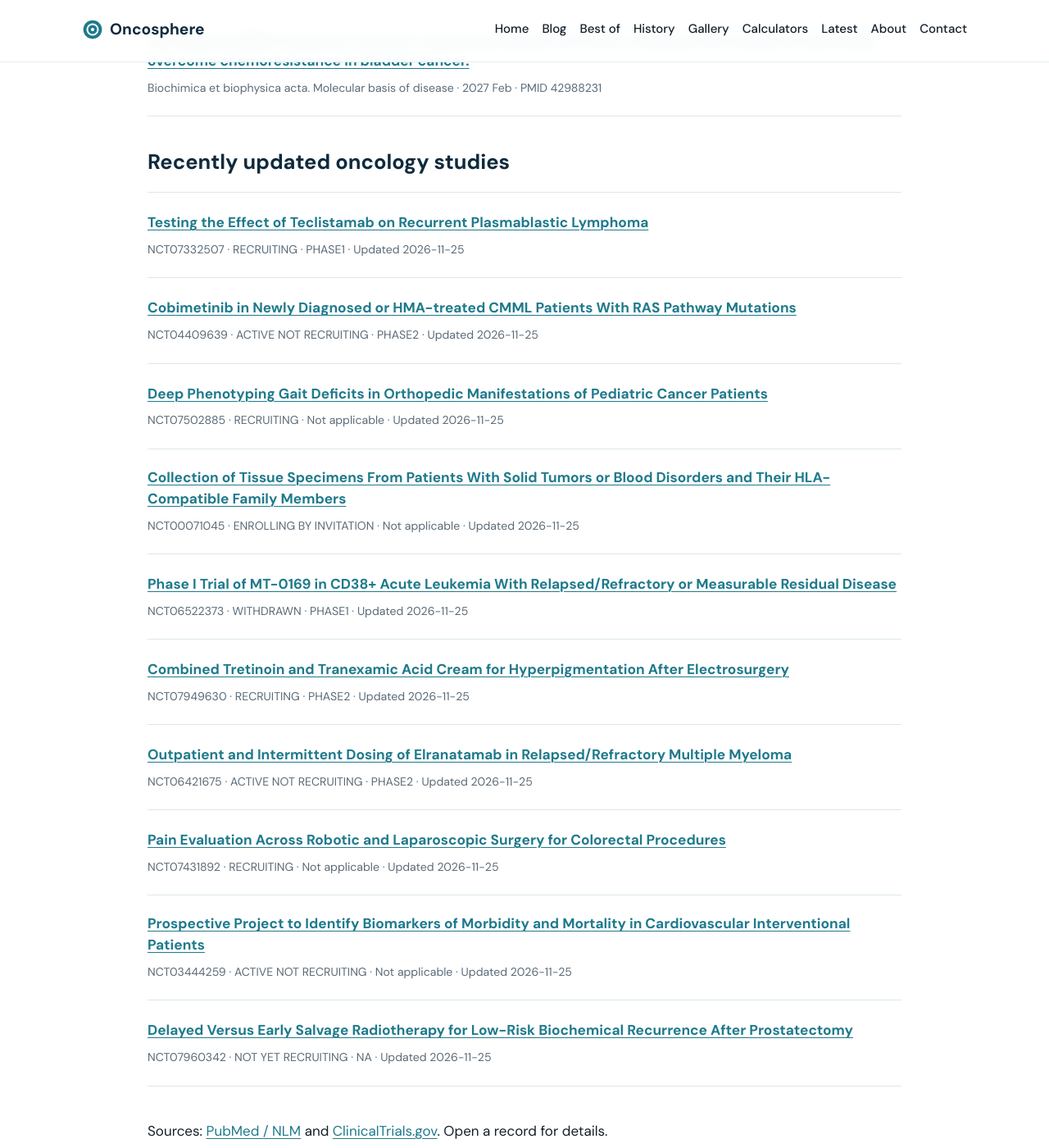
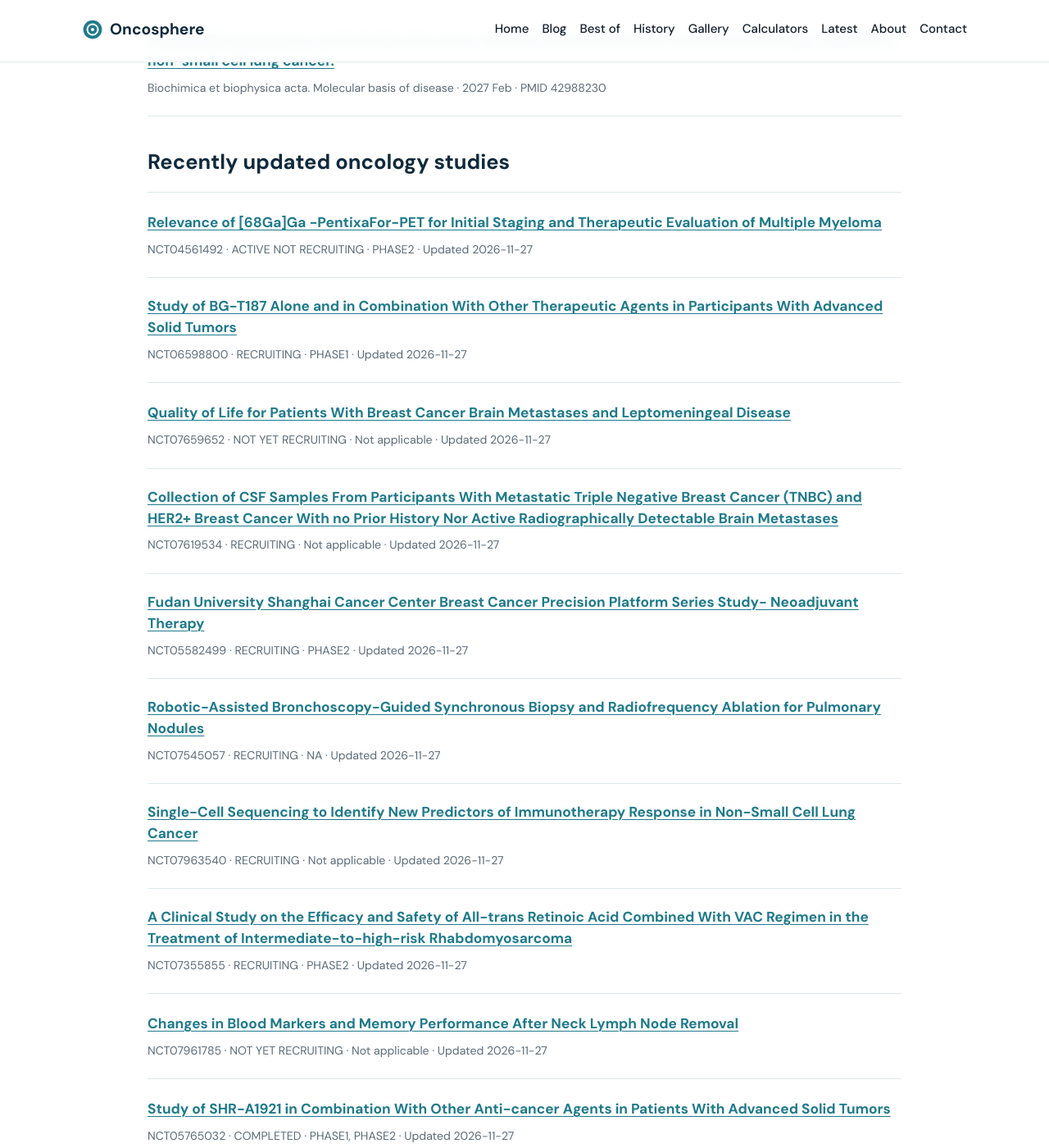
Before and after one commit to senthilstar/Oncosphere, a Jekyll site: the page built from latest.md, in a window 1280 px wide and 1400 px high, scrolled down 2139 px. Shown: the whole window at 82% size. Built offline with Jekyll 4.4.1, drawn with Linux system fonts in a browser that asks for light colours; some of the changed text lies outside the part shown.

Commit message:
Refresh oncology research feeds

```diff
--- a/_data/latest_pubmed.json
+++ b/_data/latest_pubmed.json
@@ -135,26 +135,6 @@
     "url": "https://pubmed.ncbi.nlm.nih.gov/42966514/"
   },
   {
-    "pmid": "42946182",
-    "title": "Integrated analysis of the blood-absorbed and gastric tissue-distributed components of Huangqi Fuling Decoction reveals the inhibitory effect on gastric cancer liver metastasis via the PRMT1/FOXO1 axis.",
-    "journal": "Journal of ethnopharmacology",
-    "pubdate": "2027 Feb 10",
-    "authors": [
-      "Lu D",
-      "Jia S",
-      "Song C",
-      "Liu W",
-      "Wang R",
-      "Zhao J",
-      "Feng J",
-      "Liu Y",
-      "Qu H",
-      "Nan Y",
-      "Yuan L"
-    ],
-    "url": "https://pubmed.ncbi.nlm.nih.gov/42946182/"
-  },
-  {
     "pmid": "43054192",
     "title": "Releasing Immunosuppression in the Tumor: A Phase 1/2 Study of Arginase Inhibitor INCB001158 in Combination with Chemotherapy in Advanced Malignancies.",
     "journal": "Journal of immunotherapy and precision oncology",
@@ -271,5 +251,22 @@
       "Li Y"
     ],
     "url": "https://pubmed.ncbi.nlm.nih.gov/42988231/"
+  },
+  {
+    "pmid": "42988230",
+    "title": "Endothelial senescence orchestrates the tumor immune microenvironment and immunotherapy response in non-small cell lung cancer.",
+    "journal": "Biochimica et biophysica acta. Molecular basis of disease",
+    "pubdate": "2027 Feb",
+    "authors": [
+      "Qiu X",
+      "Qin H",
+      "Deng S",
+      "Kong X",
+      "Chen K",
+      "Zhang R",
+      "Yan H",
+      "Wong PP"
+    ],
+    "url": "https://pubmed.ncbi.nlm.nih.gov/42988230/"
   }
 ]
--- a/_data/latest_trials.json
+++ b/_data/latest_trials.json
@@ -1,82 +1,82 @@
 [
   {
-    "nct": "NCT07332507",
-    "title": "Testing the Effect of Teclistamab on Recurrent Plasmablastic Lymphoma",
+    "nct": "NCT04561492",
+    "title": "Relevance of [68Ga]Ga -PentixaFor-PET for Initial Staging and Therapeutic Evaluation of Multiple Myeloma",
+    "status": "ACTIVE_NOT_RECRUITING",
+    "phase": "PHASE2",
+    "updated": "2026-11-27",
+    "url": "https://clinicaltrials.gov/study/NCT04561492"
+  },
+  {
+    "nct": "NCT06598800",
+    "title": "Study of BG-T187 Alone and in Combination With Other Therapeutic Agents in Participants With Advanced Solid Tumors",
     "status": "RECRUITING",
     "phase": "PHASE1",
-    "updated": "2026-11-25",
-    "url": "https://clinicaltrials.gov/study/NCT07332507"
+    "updated": "2026-11-27",
+    "url": "https://clinicaltrials.gov/study/NCT06598800"
   },
   {
-    "nct": "NCT04409639",
-    "title": "Cobimetinib in Newly Diagnosed or HMA-treated CMML Patients With RAS Pathway Mutations",
-    "status": "ACTIVE_NOT_RECRUITING",
-    "phase": "PHASE2",
-    "updated": "2026-11-25",
-    "url": "https://clinicaltrials.gov/study/NCT04409639"
+    "nct": "NCT07659652",
+    "title": "Quality of Life for Patients With Breast Cancer Brain Metastases and Leptomeningeal Disease",
+    "status": "NOT_YET_RECRUITING",
+    "phase": "Not applicable",
+    "updated": "2026-11-27",
+    "url": "https://clinicaltrials.gov/study/NCT07659652"
   },
   {
-    "nct": "NCT07502885",
-    "title": "Deep Phenotyping Gait Deficits in Orthopedic Manifestations of Pediatric Cancer Patients",
+    "nct": "NCT07619534",
+    "title": "Collection of CSF Samples From Participants With Metastatic Triple Negative Breast Cancer (TNBC) and HER2+ Breast Cancer With no Prior History Nor Active Radiographically Detectable Brain Metastases",
     "status": "RECRUITING",
     "phase": "Not applicable",
-    "updated": "2026-11-25",
-    "url": "https://clinicaltrials.gov/study/NCT07502885"
+    "updated": "2026-11-27",
+    "url": "https://clinicaltrials.gov/study/NCT07619534"
   },
   {
-    "nct": "NCT00071045",
-    "title": "Collection of Tissue Specimens From Patients With Solid Tumors or Blood Disorders and Their HLA-Compatible Family Members",
-    "status": "ENROLLING_BY_INVITATION",
-    "phase": "Not applicable",
-    "updated": "2026-11-25",
-    "url": "https://clinicaltrials.gov/study/NCT00071045"
+    "nct": "NCT05582499",
+    "title": "Fudan University Shanghai Cancer Center Breast Cancer Precision Platform Series Study- Neoadjuvant Therapy",
+    "status": "RECRUITING",
+    "phase": "PHASE2",
+    "updated": "2026-11-27",
+    "url": "https://clinicaltrials.gov/study/NCT05582499"
   },
   {
-    "nct": "NCT06522373",
-    "title": "Phase I Trial of MT-0169 in CD38+ Acute Leukemia With Relapsed/Refractory or Measurable Residual Disease",
-    "status": "WITHDRAWN",
-    "phase": "PHASE1",
-    "updated": "2026-11-25",
-    "url": "https://clinicaltrials.gov/study/NCT06522373"
+    "nct": "NCT07545057",
+    "title": "Robotic-Assisted Bronchoscopy-Guided Synchronous Biopsy and Radiofrequency Ablation for Pulmonary Nodules",
+    "status": "RECRUITING",
+    "phase": "NA",
+    "updated": "2026-11-27",
+    "url": "https://clinicaltrials.gov/study/NCT07545057"
   },
   {
-    "nct": "NCT07949630",
-    "title": "Combined Tretinoin and Tranexamic Acid Cream for Hyperpigmentation After Electrosurgery",
+    "nct": "NCT07963540",
+    "title": "Single-Cell Sequencing to Identify New Predictors of Immunotherapy Response in Non-Small Cell Lung Cancer",
+    "status": "RECRUITING",
+    "phase": "Not applicable",
+    "updated": "2026-11-27",
+    "url": "https://clinicaltrials.gov/study/NCT07963540"
+  },
+  {
+    "nct": "NCT07355855",
+    "title": "A Clinical Study on the Efficacy and Safety of All-trans Retinoic Acid Combined With VAC Regimen in the Treatment of Intermediate-to-high-risk Rhabdomyosarcoma",
     "status": "RECRUITING",
     "phase": "PHASE2",
-    "updated": "2026-11-25",
-    "url": "https://clinicaltrials.gov/study/NCT07949630"
+    "updated": "2026-11-27",
+    "url": "https://clinicaltrials.gov/study/NCT07355855"
   },
   {
-    "nct": "NCT06421675",
-    "title": "Outpatient and Intermittent Dosing of Elranatamab in Relapsed/Refractory Multiple Myeloma",
-    "status": "ACTIVE_NOT_RECRUITING",
-    "phase": "PHASE2",
-    "updated": "2026-11-25",
-    "url": "https://clinicaltrials.gov/study/NCT06421675"
+    "nct": "NCT07961785",
+    "title": "Changes in Blood Markers and Memory Performance After Neck Lymph Node Removal",
+    "status": "NOT_YET_RECRUITING",
+    "phase": "Not applicable",
+    "updated": "2026-11-27",
+    "url": "https://clinicaltrials.gov/study/NCT07961785"
   },
   {
-    "nct": "NCT07431892",
-    "title": "Pain Evaluation Across Robotic and Laparoscopic Surgery for Colorectal Procedures",
-    "status": "RECRUITING",
-    "phase": "Not applicable",
-    "updated": "2026-11-25",
-    "url": "https://clinicaltrials.gov/study/NCT07431892"
-  },
-  {
-    "nct": "NCT03444259",
-    "title": "Prospective Project to Identify Biomarkers of Morbidity and Mortality in Cardiovascular Interventional Patients",
-    "status": "ACTIVE_NOT_RECRUITING",
-    "phase": "Not applicable",
-    "updated": "2026-11-25",
-    "url": "https://clinicaltrials.gov/study/NCT03444259"
-  },
-  {
-    "nct": "NCT07960342",
-    "title": "Delayed Versus Early Salvage Radiotherapy for Low-Risk Biochemical Recurrence After Prostatectomy",
-    "status": "NOT_YET_RECRUITING",
-    "phase": "NA",
-    "updated": "2026-11-25",
-    "url": "https://clinicaltrials.gov/study/NCT07960342"
+    "nct": "NCT05765032",
+    "title": "Study of SHR-A1921 in Combination With Other Anti-cancer Agents in Patients With Advanced Solid Tumors",
+    "status": "COMPLETED",
+    "phase": "PHASE1, PHASE2",
+    "updated": "2026-11-27",
+    "url": "https://clinicaltrials.gov/study/NCT05765032"
   }
 ]
```
